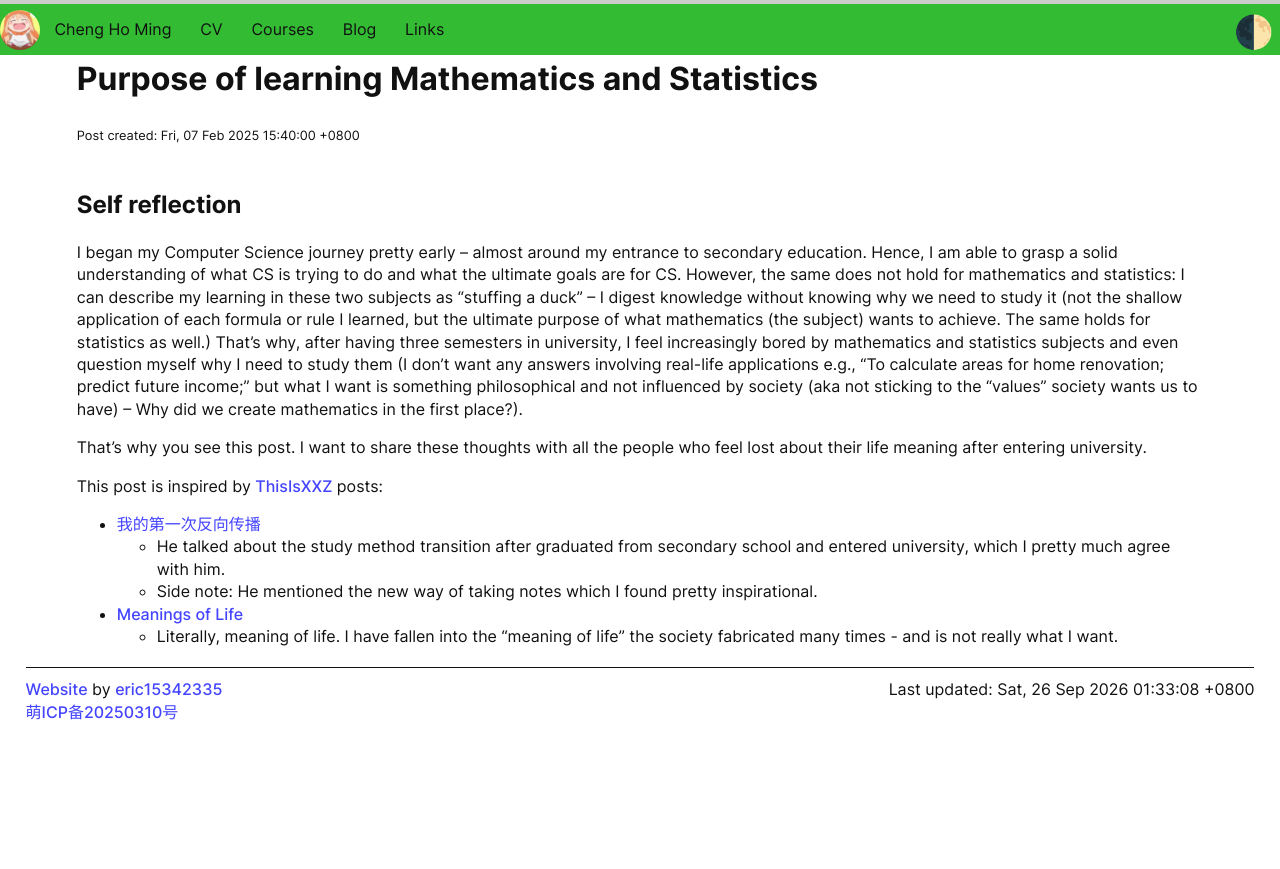
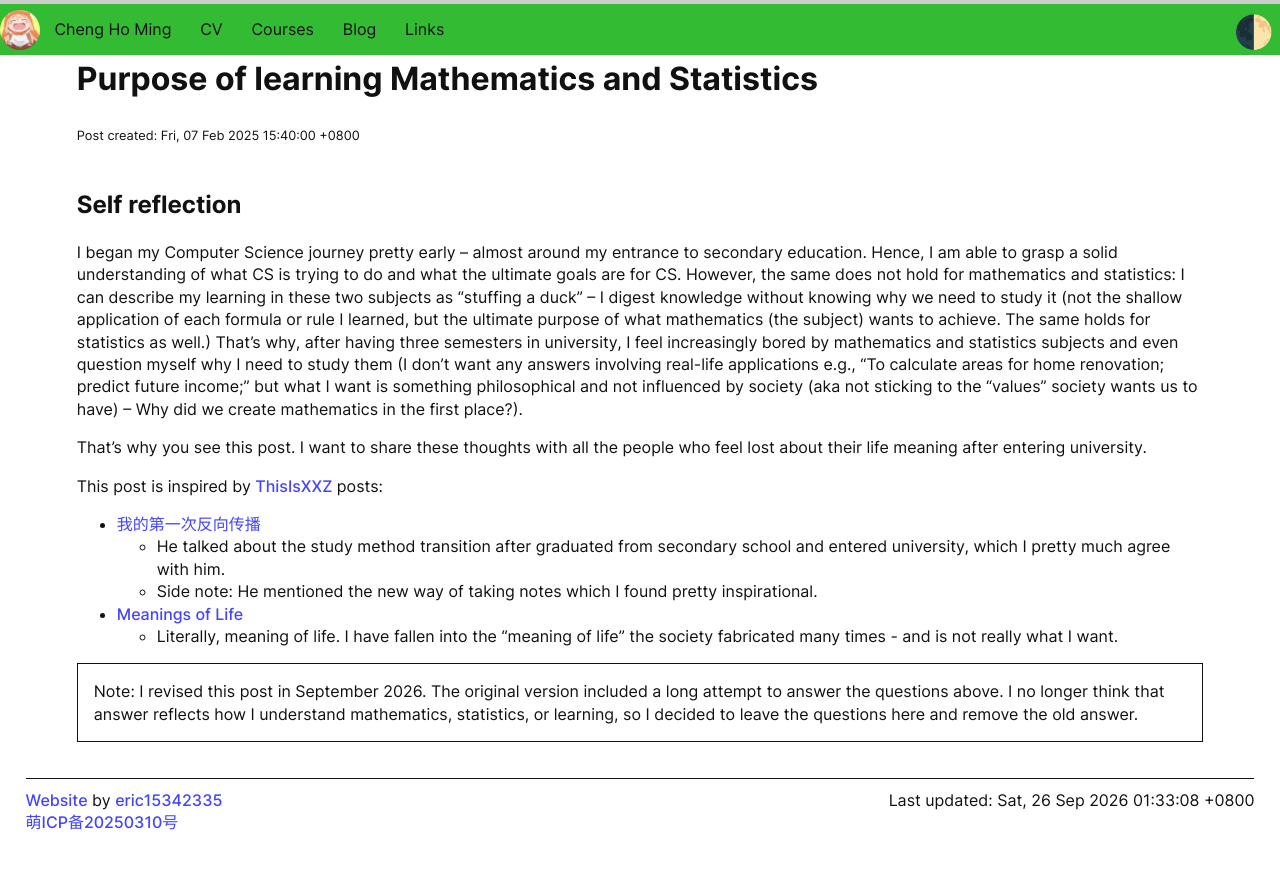
Before and after one commit to eric15342335/eric15342335.github.io, a Jekyll site: the page built from _posts/2025-02-07-Purpose-of-learning-Maths-and-Stats.md, in a window 1280 px wide and 924 px high. Shown: the top 869 px of the window. Built offline with Jekyll 4.4.1, drawn with Linux system fonts in a browser that asks for light colours.

```diff
--- a/_posts/2025-02-07-Purpose-of-learning-Maths-and-Stats.md
+++ b/_posts/2025-02-07-Purpose-of-learning-Maths-and-Stats.md
@@ -18,3 +18,6 @@
   * Side note: He mentioned the new way of taking notes which I found pretty inspirational.
 * [Meanings of Life](https://thisisxxz.com/2024/01/19/ANTH2350/)
   * Literally, meaning of life. I have fallen into the "meaning of life" the society fabricated many times - and is not really what I want.
+
+Note: I revised this post in September 2026. The original version included a long attempt to answer the questions above. I no longer think that answer reflects how I understand mathematics, statistics, or learning, so I decided to leave the questions here and remove the old answer.
+{: .encircled-text}
```
Also changed, not shown: _posts/2026-09-26-ai-is-going-to-replace-most-work-but-should-it-right-now.md (added, +28 -0 lines).
